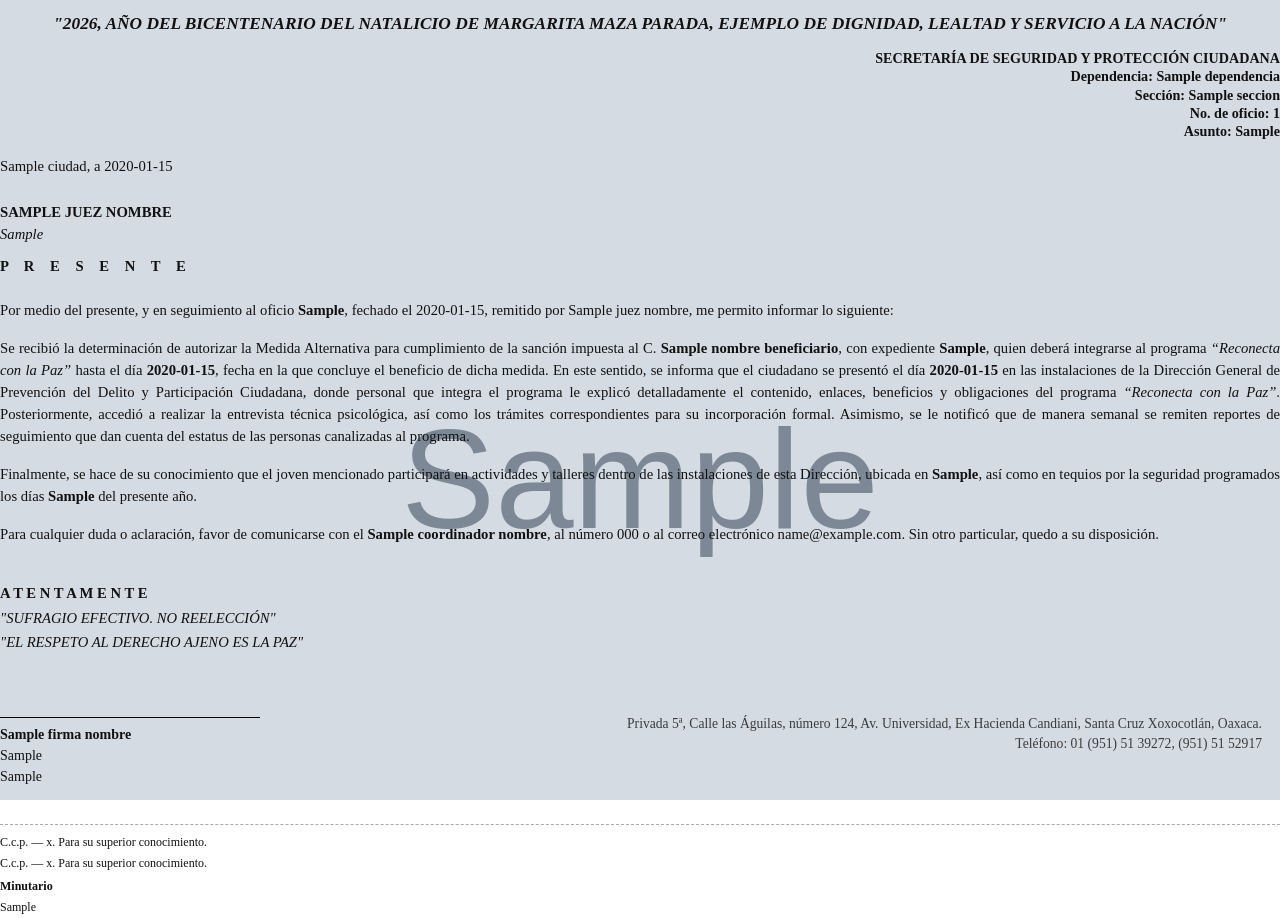
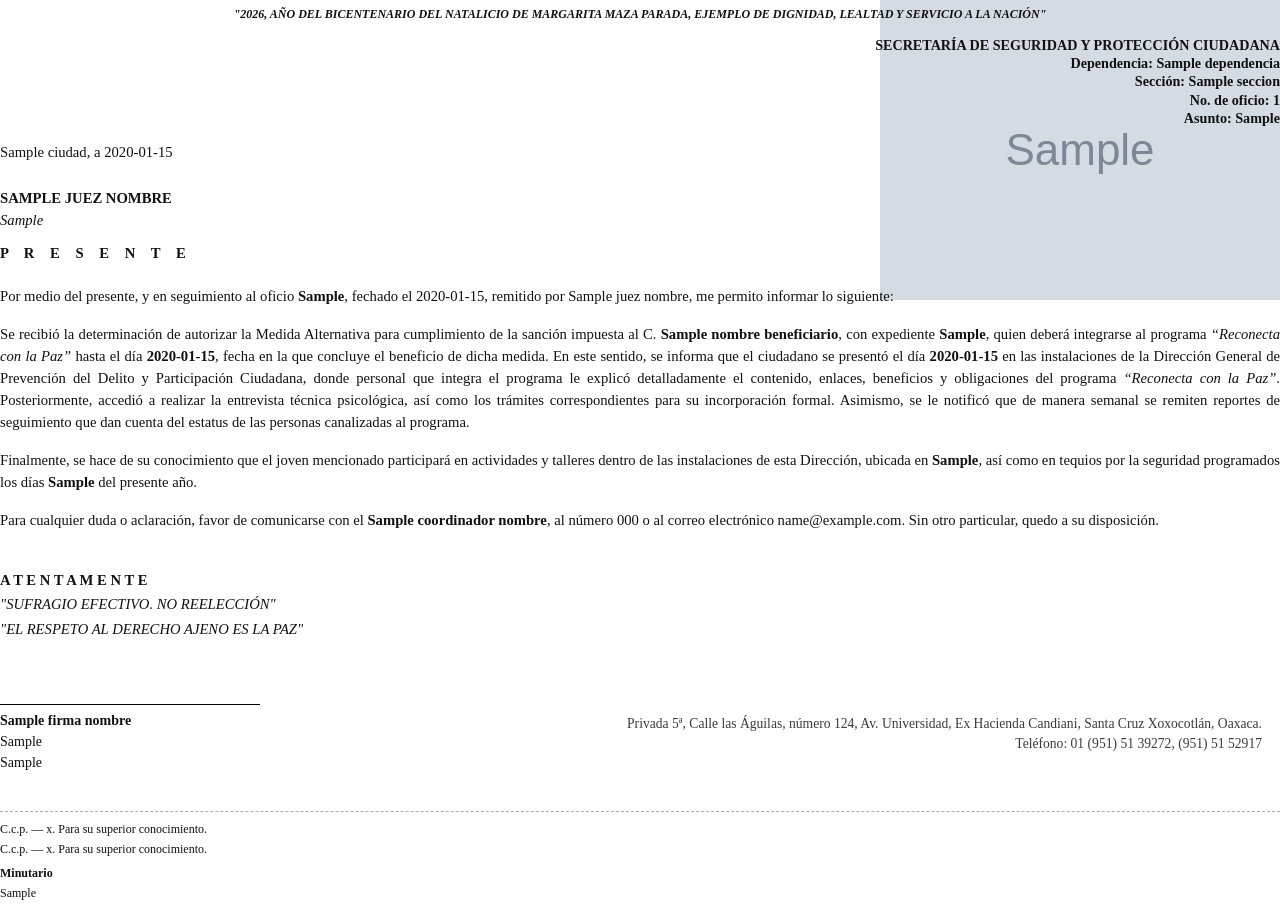
Before and after one commit to SSPEstadias/SSP-BACK, a Node project: template src/modules/civico/documentos/templates/oficio_incorporacion.hbs in a window 1280 px wide. Run offline with Node 20 templates, Linux system fonts and the light colour scheme; the template is opened without the code that fills it: most values are stand-ins (such as "Sample title", 1, 10 or a date in 2020); grey boxes marked "Sample" are stand-in pictures.

Commit message:
fix(oficio_incorporacion): reduce lema font to 9pt and fix background image to right top
Co-authored-by: YahirLeonn <169069284+YahirLeonn@users.noreply.github.com>
Agent-Logs-Url: https://github.com/SSPEstadias/SSP-BACK/sessions/a7061600-d739-488e-9569-720f4a455000

```diff
--- a/src/modules/civico/documentos/templates/oficio_incorporacion.hbs
+++ b/src/modules/civico/documentos/templates/oficio_incorporacion.hbs
@@ -16,23 +16,22 @@
       line-height: 1.5;
       background: none !important;
     }
-    /* ── Marca de agua ─────────────────────────── */
+    /* ── Fondo decorativo (greca esquina superior derecha) ──────────── */
     .watermark-fondo {
       position: fixed; top: 0; left: 0; width: 100vw; height: 100vh;
-      background: url('{{logoEncabezado}}') no-repeat left top !important;
-      background-size: cover !important;
+      background: url('{{logoEncabezado}}') no-repeat right top !important;
       z-index: -10;
       opacity: 1;
       pointer-events: none;
     }
     /* ── Encabezado ────────────────────────────── */
     .encabezado-lema {
-      font-size: 13pt;
+      font-size: 9pt;
       font-style: italic;
       font-weight: bold;
       text-align: center;
-      margin-top: 8pt;
-      margin-bottom: 8pt;
+      margin-top: 4pt;
+      margin-bottom: 4pt;
     }
     .oficio-header-table { width: 100%; margin-top: 10pt; border-collapse: collapse; }
     .oficio-header-table td { vertical-align: top; padding: 0; }
```
